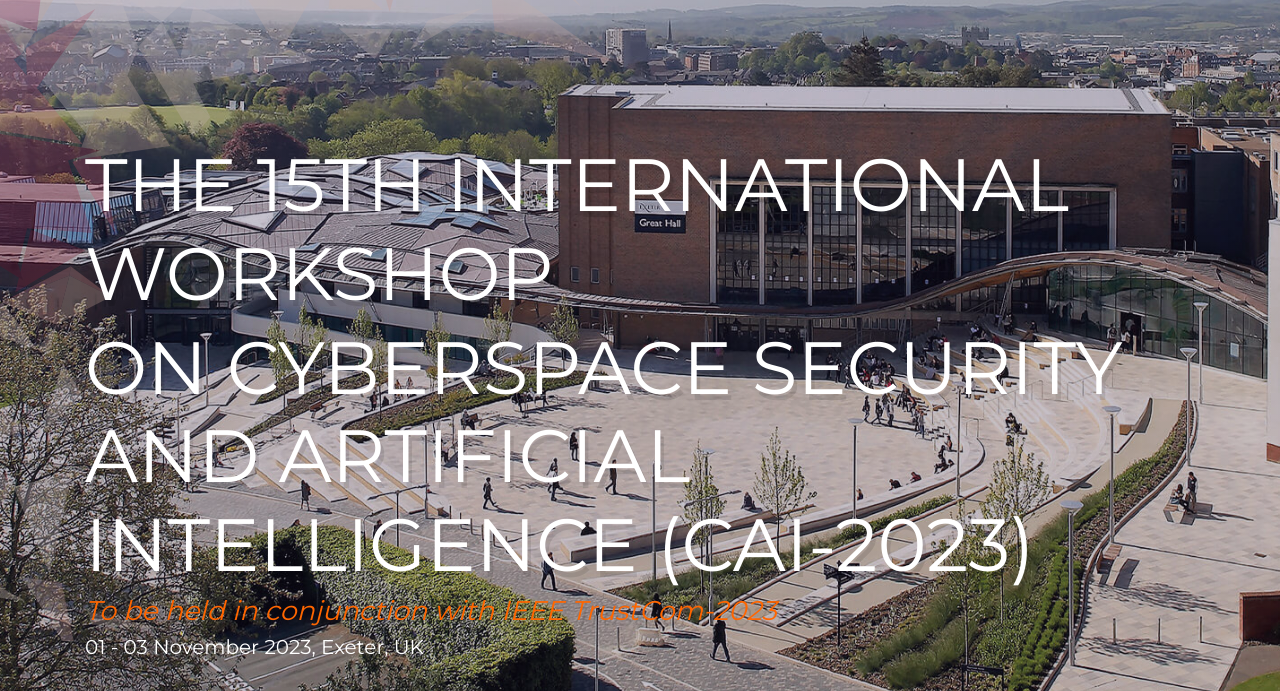
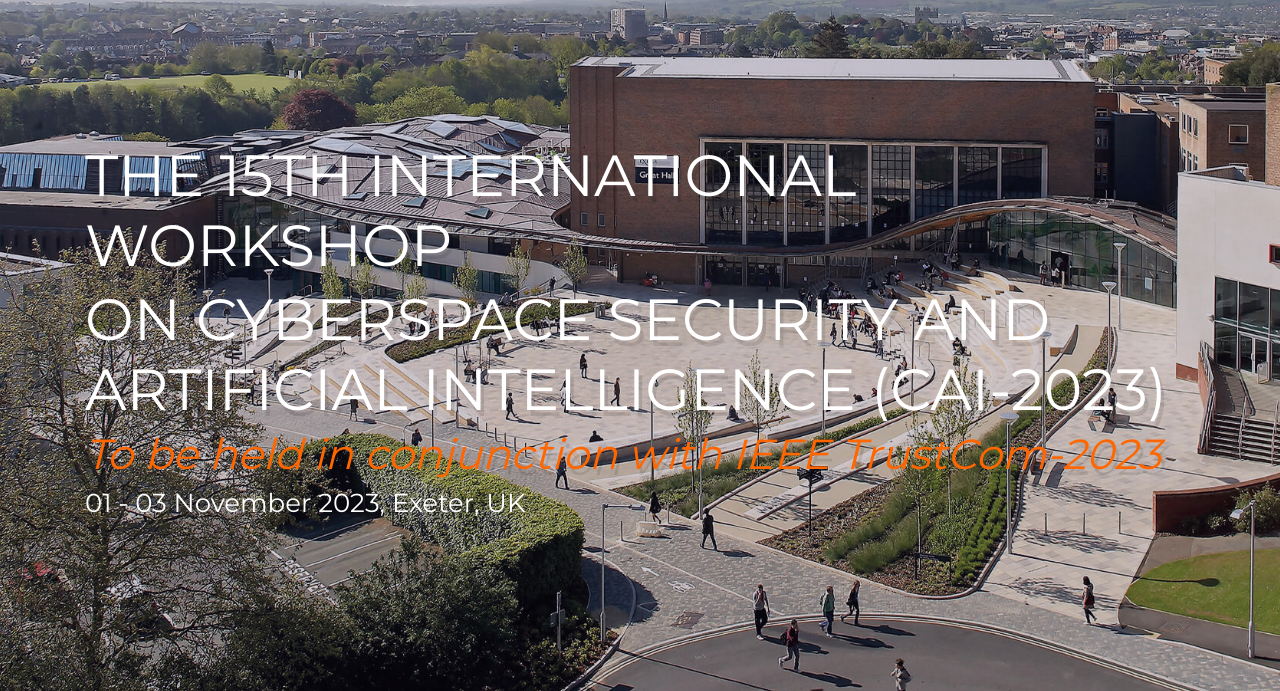
Before and after one commit to ylwu-home/CAI-2023, a plain HTML site: page index.html in a window 1280 px wide. Shown: the part 109-800 px from the top of the page. Drawn offline with Linux system fonts and the light colour scheme; some packages are replaced by stand-ins of ours.

Commit message:
modified the font and background

```diff
--- a/css/style.css
+++ b/css/style.css
@@ -81,7 +81,7 @@
   border-bottom: 1px solid #e5e5e5;
 }
 
-.overlay:before {
+/* .overlay:before {
   content: "";
   background: url(../images/background/objects.png) no-repeat;
   position: absolute;
@@ -89,11 +89,11 @@
   left: 0;
   right: 0;
   bottom: 0;
-}
+} */
 .overlay:after {
   content: "";
   background: -webkit-linear-gradient(-45deg, #1e5799 0%, #1d1546 0%, #1a0b25 100%, #207cca 100%);
-  opacity: 0.25;
+  opacity: 0.2;
   position: absolute;
   top: 0;
   left: 0;
@@ -1005,7 +1005,7 @@
 }
 .banner .block h2 {
   text-transform: uppercase;
-  font-size: 4.625rem;
+  font-size: 3.625rem;
   color: #fff;
   font-weight: 400;
   margin-bottom: 5px;
@@ -1014,6 +1014,7 @@
 }
 .banner .block h4{
   color: #ff6600;
+  font-size: 2.625rem;
   font-weight: 400;
   text-shadow: 3.5px 6.062px 0px rgba(0, 0, 0, 0.1);
   font-style: italic;
@@ -1030,6 +1031,7 @@
 }
 .banner .block h6 {
   color: #fff;
+  font-size: 1.625rem;
   font-weight: 400;
   margin-bottom: 50px;
 }
```
